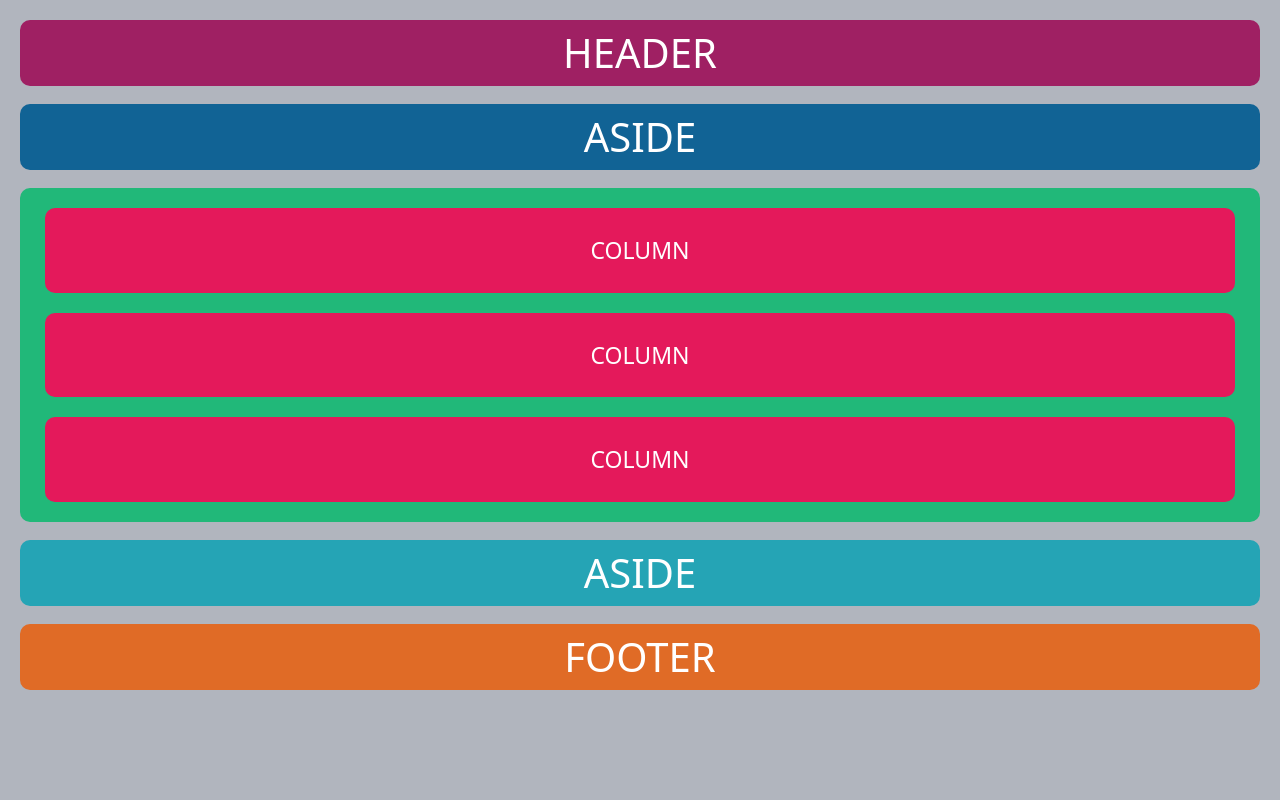
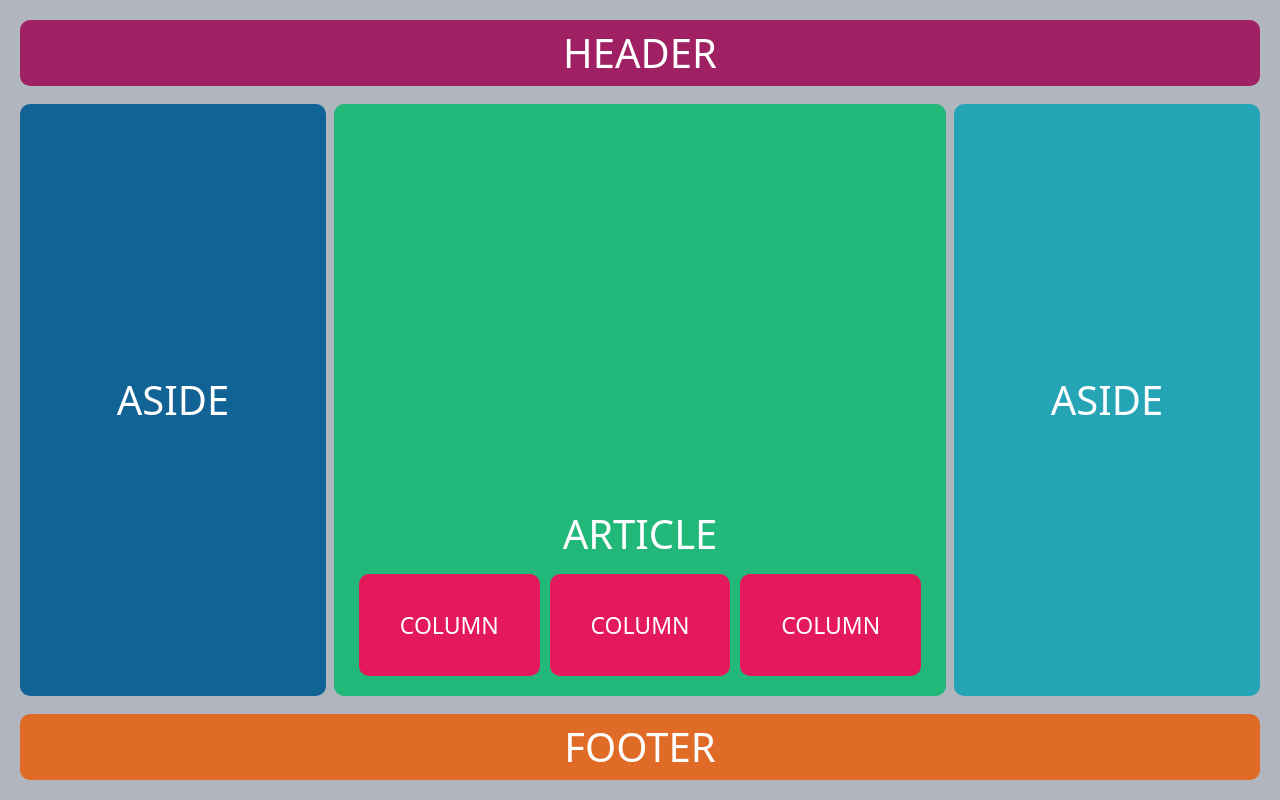
Before and after one commit to AnthonyTGarrett/grid-wireframe-practice, a plain HTML site: page index.html in a window 1280 px wide. Drawn offline with Linux system fonts and the light colour scheme.

Commit message:
Looking good for the new requirements

```diff
--- a/css/style.css
+++ b/css/style.css
@@ -24,8 +24,18 @@ body {
 .container {
   display: grid;
   grid-template-columns: 1fr;
+  grid-template-rows: 1fr 10fr 1fr;
   padding: 2rem;
   row-gap: 1.8rem;
+  height: 100vh;
+}
+
+.middle-container {
+  display: grid;
+  grid-template-columns: 1fr;
+  grid-template-rows: 1fr 7fr 1fr;
+  row-gap: 1.8rem;
+  height: 100%;
 }
 
 header {
@@ -50,6 +60,12 @@ footer {
 article {
   background-color: #e4195b;
   padding: 2.5rem 2rem;
+  display: grid;
+  place-items: center;
+}
+
+.article-container h2 {
+  display: none;
 }
 
 article p {
@@ -67,3 +83,43 @@ aside:last-of-type {
 footer {
   background-color: #e06b26;
 }
+
+@media screen and (min-width: 768px) {
+  .container {
+    height: 100vh;
+  }
+  .middle-container {
+    display: grid;
+    grid-template-columns: 1fr 2fr 1fr;
+    grid-template-rows: 1fr;
+    gap: 0.8rem;
+  }
+
+  .article-container {
+    display: grid;
+    grid-template-columns: repeat(3, 1fr);
+    grid-template-rows: repeat(5, 1fr);
+    gap: 1rem;
+  }
+
+  h1,
+  h2 {
+    font-weight: 400;
+  }
+
+  article {
+    grid-row: 5 / 6;
+  }
+
+  .article-container h2 {
+    display: block;
+    grid-column: 2 / 3;
+    grid-row: 4 / 5;
+    align-self: end;
+  }
+
+  aside {
+    display: grid;
+    place-content: center;
+  }
+}
--- a/index.html
+++ b/index.html
@@ -11,13 +11,17 @@
       <header>
         <h1>Header</h1>
       </header>
+      <div class="middle-container">
         <aside><h2>Aside</h2></aside>
         <div class="article-container">
+          <h2>Article</h2>
           <article><p>Column</p></article>
           <article><p>Column</p></article>
           <article><p>Column</p></article>
         </div>
         <aside><h2>Aside</h2></aside>
+      </div>
+
       <footer><h2>Footer</h2></footer>
     </div>
   </body>
```
Also changed, not shown: 67e9beefb995f73face88538.png (added). Lines whose indentation alone changed are shown as unchanged.
